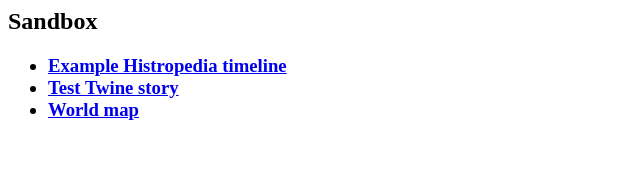
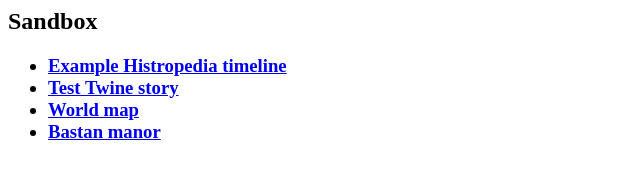
Before and after one commit to mentionthewar/Timeline, a plain HTML site: page index.html in a window 1280 px wide. Shown: the whole page, without its empty margins (0-640 px from the left). Drawn offline with Linux system fonts and the light colour scheme.

Commit message:
Update index.html

```diff
--- a/index.html
+++ b/index.html
@@ -9,6 +9,7 @@
 <LI> <a href="test.html">Example Histropedia timeline</a>
 <LI> <a href="A Pope and Bull story.html">Test Twine story</a>
   <li> <a href="map.htm">World map</a>
+  <li> <a href="bastan-manor.html">Bastan manor</a>
   </UL>
   </h3>
 </body>
```
